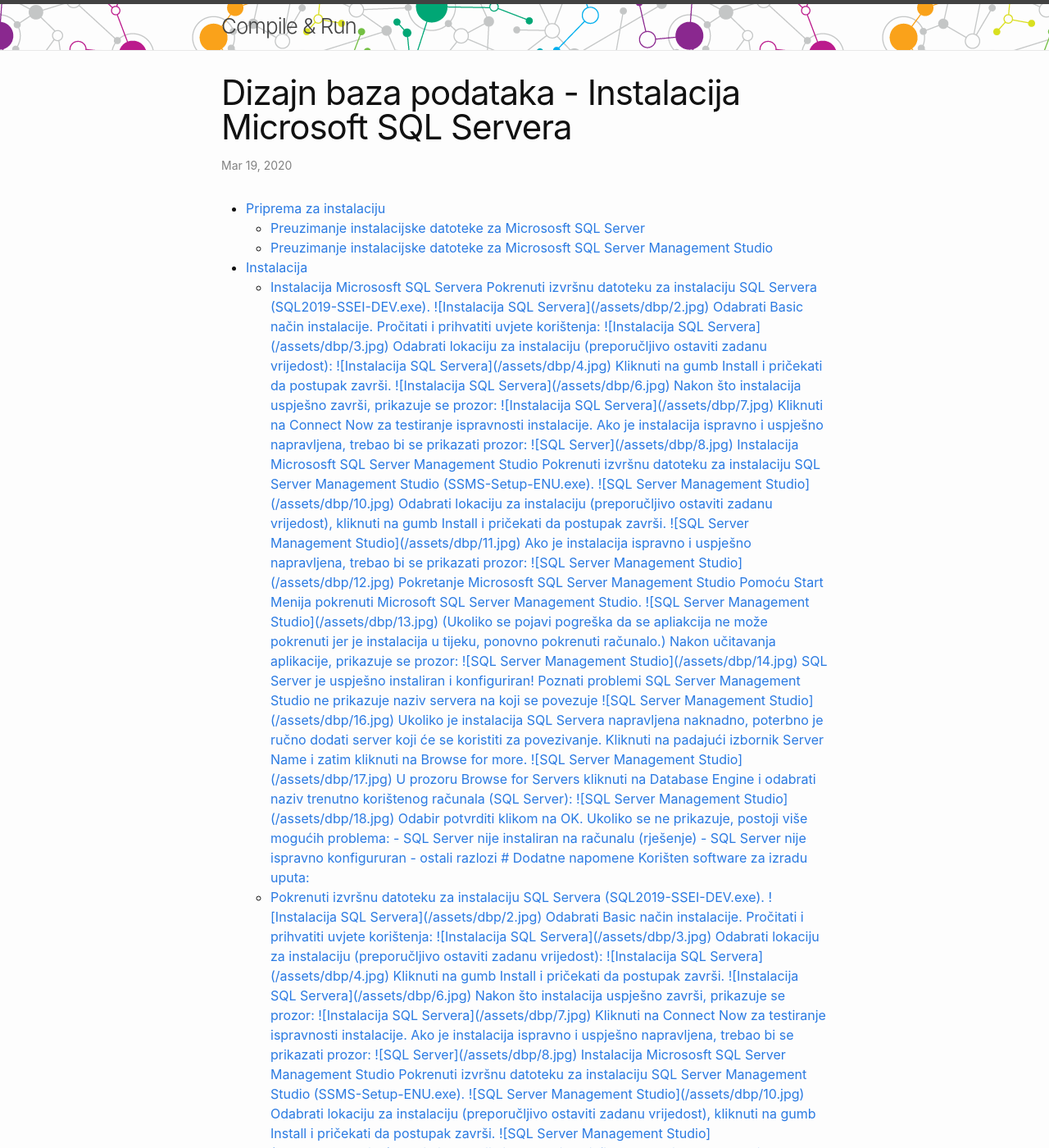
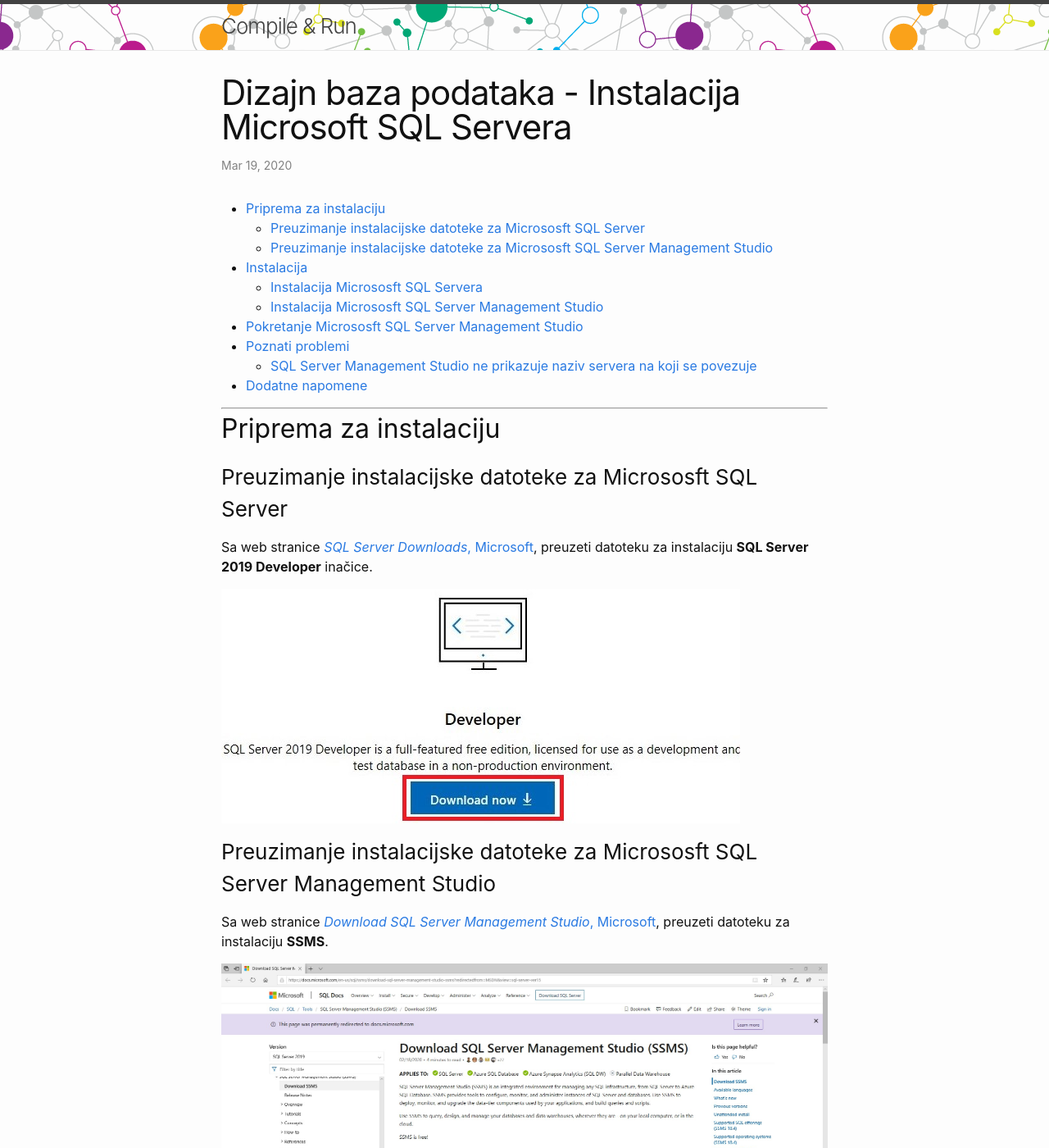
Before and after one commit to recycleTheC/blog, a Jekyll site: the page built from _posts/2020-03-19-dbp-install-sql-server.markdown, in a window 1280 px wide and 1400 px high. Shown: the whole window at 82% size. Built offline with Jekyll 4.4.1, drawn with Linux system fonts in a browser that asks for light colours; the table of contents is made by our own code; some of the changed text lies outside the part shown.

Commit message:
Update 2020-03-19-dbp-install-sql-server.markdown

```diff
--- a/_posts/2020-03-19-dbp-install-sql-server.markdown
+++ b/_posts/2020-03-19-dbp-install-sql-server.markdown
@@ -27,7 +27,7 @@
 
 <h2>Instalacija</h2>
 
-<h3>Instalacija Micrososft SQL Servera<h3>
+<h3>Instalacija Micrososft SQL Servera</h3>
 
 Pokrenuti izvršnu datoteku za instalaciju SQL Servera (<cite>SQL2019-SSEI-DEV.exe</cite>).
 
@@ -87,7 +87,7 @@
 
 <h2>Poznati problemi</h2>
 
-<h3>SQL Server Management Studio ne prikazuje naziv servera na koji se povezuje<h3>
+<h3>SQL Server Management Studio ne prikazuje naziv servera na koji se povezuje</h3>
 
 ![SQL Server Management Studio](/assets/dbp/16.jpg)
 
```
